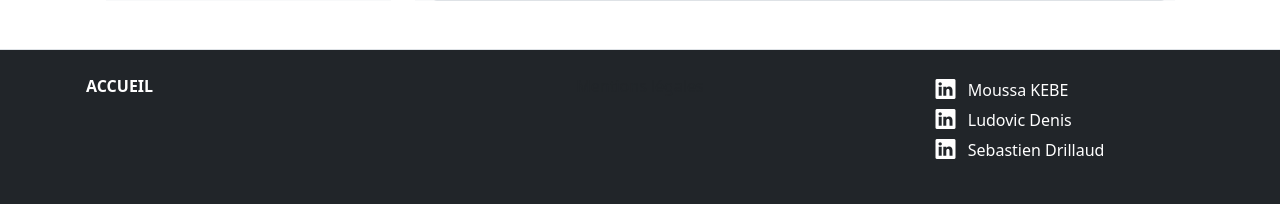
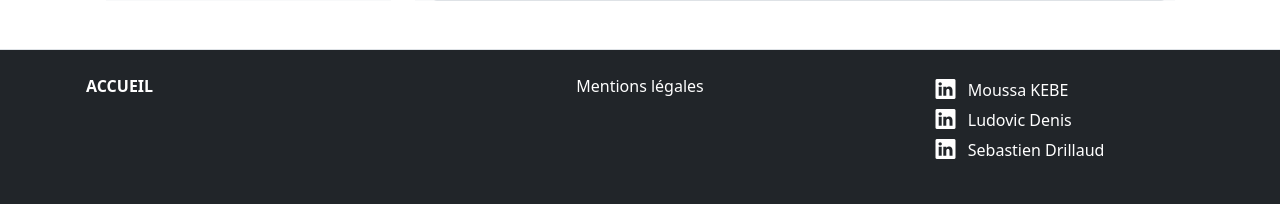
Before and after one commit to Seb-Prod/projetPhp, a PHP site: page /index.php in a window 1280 px wide. Shown: the part 2480-2684 px from the top of the page. Run offline with PHP 8.4, Linux system fonts and the light colour scheme; data comes from the database, SQL or seed files in the repository.

Commit message:
ajout mentions légalez

```diff
--- a/css/style.css
+++ b/css/style.css
@@ -161,10 +161,6 @@
     margin-bottom: 10px;
 }
 
-.modal-mentions {
-    color: white !important;
-}
-
 /* .voitures-container {
     max-height: 90vh;
     overflow-y: auto;
@@ -234,6 +230,10 @@ footer {
 .modal-title {
     color: white !important;
 }
+
+.mentions{
+    cursor: pointer;
+}
 /* .dark-mode a {
     color: #0dcaf0 !important; /* Couleur pour les liens */
 /* }
--- a/includes/footer.php
+++ b/includes/footer.php
@@ -10,7 +10,7 @@
             <div class="col-12 col-md-4 text-md-center">
                 <ul class="list-unstyled mb-0">
                     <li>
-                        <a class="text-decoration-none text-dark" data-bs-toggle="modal" data-bs-target="#MentionsLegales">Mentions légales</a>
+                        <a class="text-decoration-none text-white mentions" data-bs-toggle="modal" data-bs-target="#MentionsLegales">Mentions légales</a>
                     </li>
                 </ul>
             </div>
@@ -37,14 +37,14 @@
 
         </div>
     </div>
-    <div class="modal fade " id="MentionsLegales" tabindex="-1" aria-labelledby="examplModalLabel" style="color: red;">
+    <div class="modal fade " id="MentionsLegales" tabindex="-1" aria-labelledby="examplModalLabel">
         <div class="modal-dialog modal-dialog-centered">
           <div class="modal-content">
           <div class="modal-header ">
-    <h5 class="modal-title modal-mentions" style="color: red !important;" id="examplModalLabel">Mentions Légales</h5>
+    <h5 class="modal-title modal-mentions text-dark" id="examplModalLabel">Mentions Légales</h5>
     <button type="button" class="btn-close" data-bs-dismiss="modal" aria-label="Close"></button>
 </div>
-            <div class="modal-body" style="color: red;">
+            <div class="modal-body">
                 <h6>Éditeur du site</h6>
 
                 <h6>Propriété intellectuelle</h6>
```
